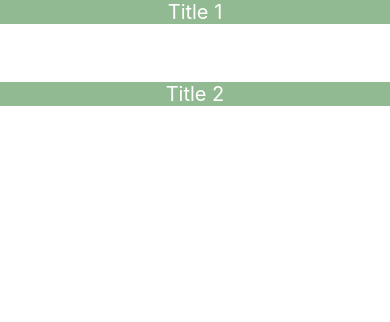
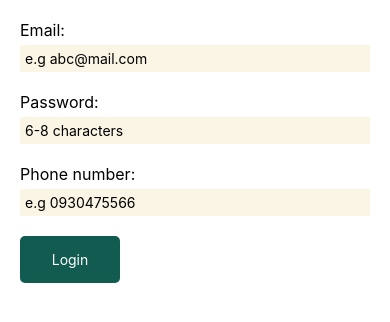
Before and after one commit to ellenle26/codealong-reactnative, a React Native app: screen / in a window 390 px wide. Shown: the top 322 px of the page. Built offline with nearby package versions, Linux system fonts and the light colour scheme.

Commit message:
try text input and button

```diff
--- a/App.js
+++ b/App.js
@@ -1,67 +1,60 @@
 import {
   StyleSheet,
+  View,
   Text,
-  View,
   SafeAreaView,
-  ScrollView,
-  RefreshControl,
-  FlatList,
-  SectionList,
+  TextInput,
+  Pressable
 } from "react-native";
-import React from 'react';
+import React, { useState } from 'react';
 
 const App = () => {
 
-  const [sections, setSections] = React.useState([
-    {
-      title: 'Title 1',
-      data: ['Item 1-1', 'Item 1-2'],
-    },
-    {
-      title: 'Title 2',
-      data: ['Item 2-1', 'Item 2-2'],
-    },
-  ]);
-
-  const [refreshing, setRefreshing] = React.useState(false);
-
-  const onRefresh = () => {
-    setRefreshing(true);
-    const adding_index = sections.length + 1;
-    setSections([...sections,
-    {
-      title: 'Title ' + adding_index,
-      data:
-        [
-          'Item ' + adding_index + '-1',
-          'Item ' + adding_index + '-2'
-        ],
-    }
-    ]);
-    setRefreshing(false);
-  }
-
+  const [email, setEmail] = useState('');
+  const [phone, setPhone] = useState('');
+  const [password, setPassword] = useState('');
+  const [authorized, setAuthorized] = useState(false);
 
   return (
     <SafeAreaView>
-      <SectionList
-        keyExtractor={(item, index) => index.toString()}
-        sections={sections}
-        renderItem={({ item }) => (
-            <Text style={styles.text}>{item}</Text>
-        )}
-        renderSectionHeader={({ section }) => (
-          <View style={styles.item}>
-            <Text style={styles.text}>{section.title}</Text>
-          </View>
-        )}
-        refreshControl={
-          < RefreshControl
-            refreshing={refreshing}
-            onRefresh={onRefresh}
-          />
-        }
-      />
+      <View style={styles.wrapper}>
+        <Text style={styles.title}>Email:</Text>
+        <TextInput
+          style={styles.input}
+          value={email}
+          onChangeText={setEmail}
+          placeholder="e.g abc@mail.com"
+          keyboardType="email-address"
+        />
+        <Text style={styles.title}>Password:</Text>
+        <TextInput
+          style={styles.input}
+          onChangeText={setPassword}
+          value={password}
+          secureTextEntry={true}
+          placeholder="6-8 characters"
+        />
+        <Text style={styles.title}>Phone number:</Text>
+        <TextInput
+          style={styles.input}
+          onChangeText={setPhone}
+          value={phone}
+          placeholder="e.g 0930475566"
+          keyboardType="numeric"
+          maxLength={10}
+        />
+        <Pressable
+          disabled={authorized}
+          onPress={() => {
+            email !== "" && phone !== "" && password !== "" && setAuthorized(true);
+            setEmail(''); setPhone(''); setPassword('');
+          }}
+          style={styles.login_bttn}
+        >
+          <Text style={styles.login_txt}>Login</Text>
+        </Pressable>
+        <Text>{authorized ? "You're logged in" : ""}</Text>
+      </View>
     </SafeAreaView>
   );
 }
@@ -73,18 +66,27 @@ const styles = StyleSheet.create({
     backgroundColor: "#fff",
   },
   wrapper: {
-    padding: 10,
+    padding: 20,
+    display: "flex",
+    flexDirection: "column",
   },
-  text: {
+  title: {
+    fontSize: 16,
+    marginBottom: 5,
+  },
+  input: {
+    padding: 5,
+    backgroundColor: "#FAF5E4",
+    marginBottom: 20,
+  },
+  login_bttn: {
+    backgroundColor: "#125B50",
+    width: 100,
+    padding: 15,
+    borderRadius: 5,
+  },
+  login_txt: {
     color: "#fff",
-    fontSize: 20,
-  },
-  item: {
-    flex: 1,
-    height: 50,
-    backgroundColor: "#92BA92",
-    justifyContent: "center",
-    alignItems: "center",
-    marginBottom: 10
-  },
+    textAlign: "center",
+  }
 });
```
